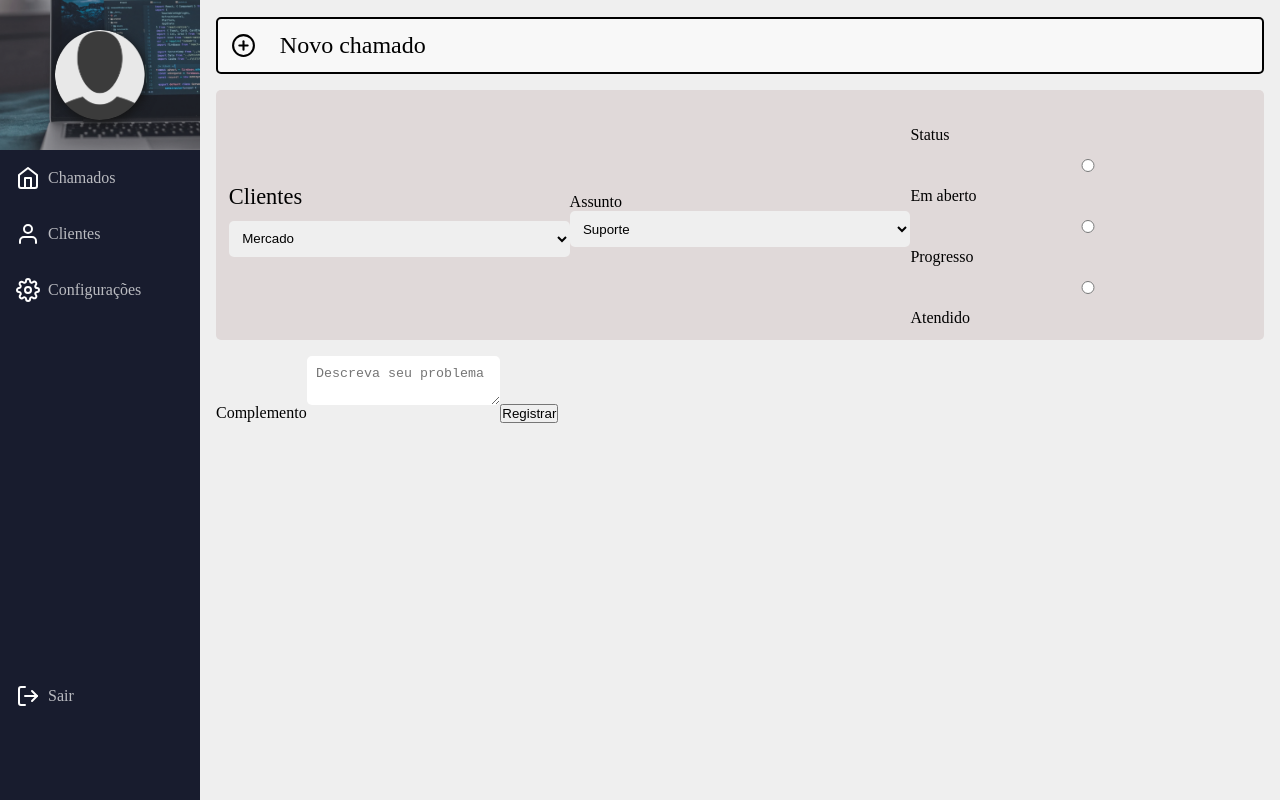
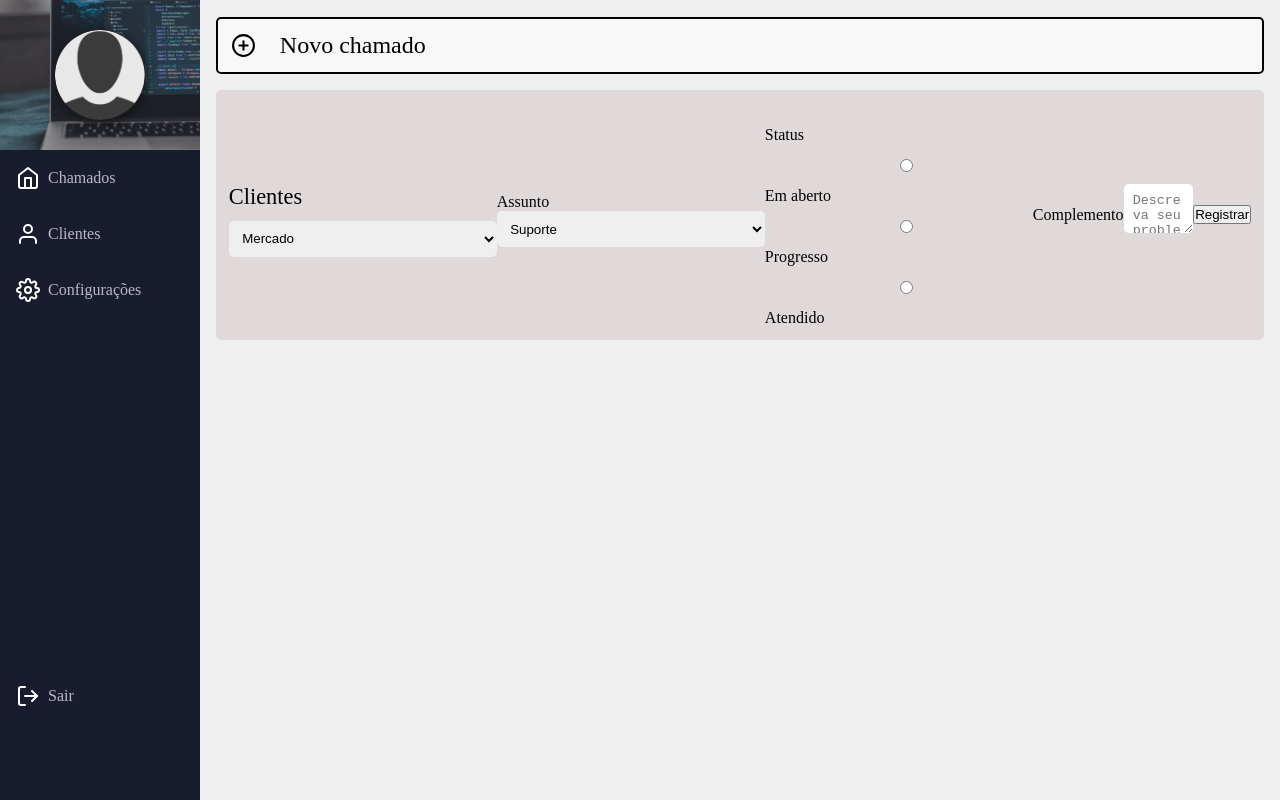
Before and after one commit to matheusmatosr/sistema-de-chamadas, a React (Create React App) app: page /new in a window 1280 px wide. Built offline with nearby package versions, Linux system fonts and the light colour scheme.

Commit message:
update
update

```diff
--- a/src/pages/New/index.css
+++ b/src/pages/New/index.css
@@ -13,8 +13,45 @@ form input[type="radio"]:not(:first-child){
 
 .status span{
     padding-left: 0.5em;
+    font-size: 1.3em;
 }
 
 .status{
     margin-bottom: 1em;
 }
+
+.container{
+    display: flex;
+    background-color: #e0d9d9;
+    border-radius: 5px;
+    padding: 0.8em;
+    align-items: center;
+    margin-bottom: 1em;
+}
+
+.form-profile label{
+    margin-bottom: 0.5em;
+    font-size: 1.4em;
+}
+
+.form-profile input, textarea, select{
+    margin-bottom: 1em;
+    padding: 0.7em;
+    border: 0;
+    border-radius: 5px;
+    max-width: 600px;
+}
+
+.form-profile input:disabled{
+    cursor: not-allowed;
+}
+
+.form-profile button{
+    margin-top: 20px;
+    max-width: 600px;
+}
+
+.form-profile button:hover{
+    background-color: #5e4ea6;
+    transform: scale(1.0);
+}
--- a/src/pages/New/index.js
+++ b/src/pages/New/index.js
@@ -52,7 +52,6 @@ export default function New(){
                         />
                         <span>Atendido</span>
                     </form>
-                </div>
 
                     <label>Complemento</label>
                     <textarea
@@ -63,5 +62,6 @@ export default function New(){
                     <button type="submit">Registrar</button>
                 </div>
             </div>
+        </div>
     )
 }
--- a/src/pages/Profile/index.js
+++ b/src/pages/Profile/index.js
@@ -3,7 +3,6 @@ import Header from '../../components/Header';
 import Title from '../../components/Title';
 import { FiSettings, FiUpload } from 'react-icons/fi';
 import avatar from '../../assets/avatar.png';
-import './index.css';
 import { useState } from 'react';
 import { toast } from 'react-toastify';
 import { useNavigate } from 'react-router-dom';
```
Lines whose indentation alone changed are shown as unchanged.
